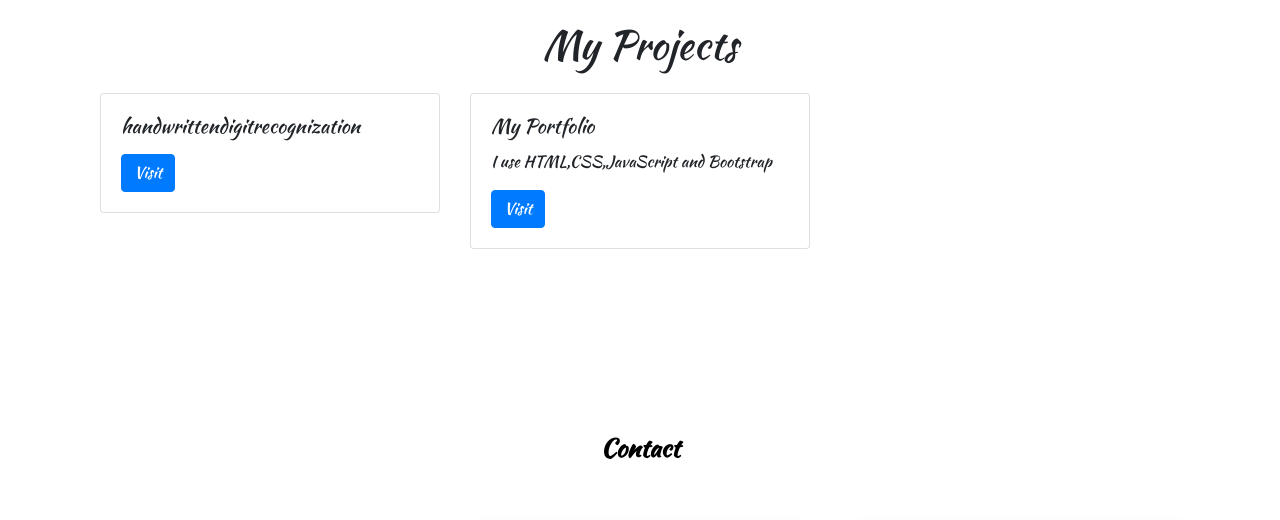
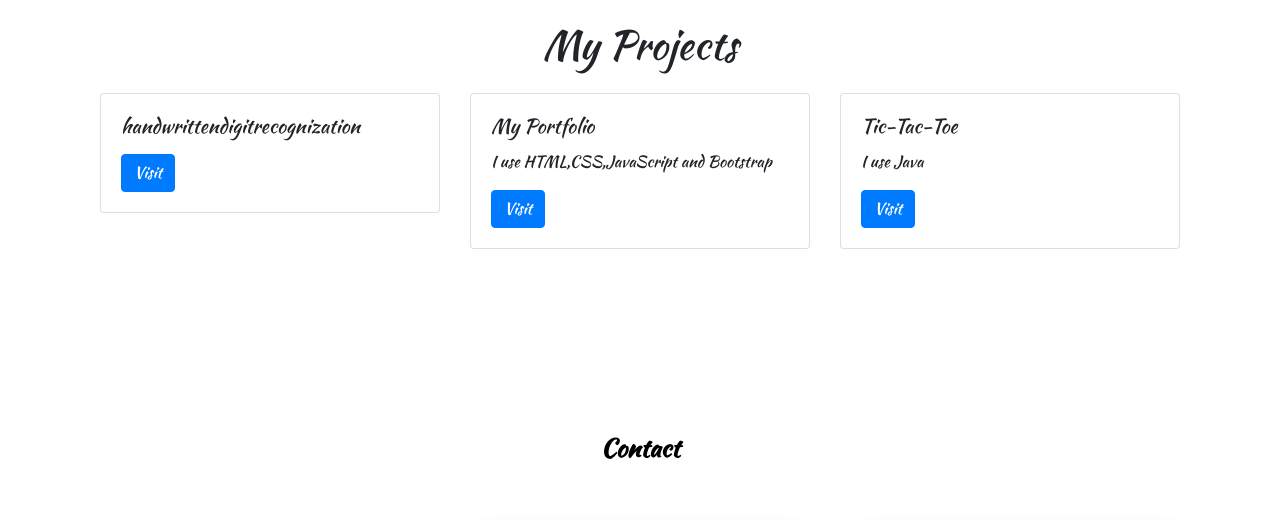
Before and after one commit to faizkhan14/Portfolio, a plain HTML site: page index.html in a window 1280 px wide. Shown: the part 2462-2982 px from the top of the page. Drawn offline with nearby package versions, Linux system fonts and the light colour scheme; a script that the page names is missing; files whose address does not match are found by name.

Commit message:
Update index.html

```diff
--- a/index.html
+++ b/index.html
@@ -253,6 +253,15 @@
           </div>
         </div>
       </div>
+      <div class="col-md-4 mb-4">
+        <div class="card">
+          <div class="card-body">
+            <h5 class="card-title">Tic-Tac-Toe</h5>
+            <p class="card-text">I use Java</p>
+            <a href="https://github.com/faizkhan14/Tic-Tac-Toe.git" class="btn btn-primary">Visit</a>
+          </div>
+        </div>
+      </div>
     </div>
   </div>
   </div>
```
